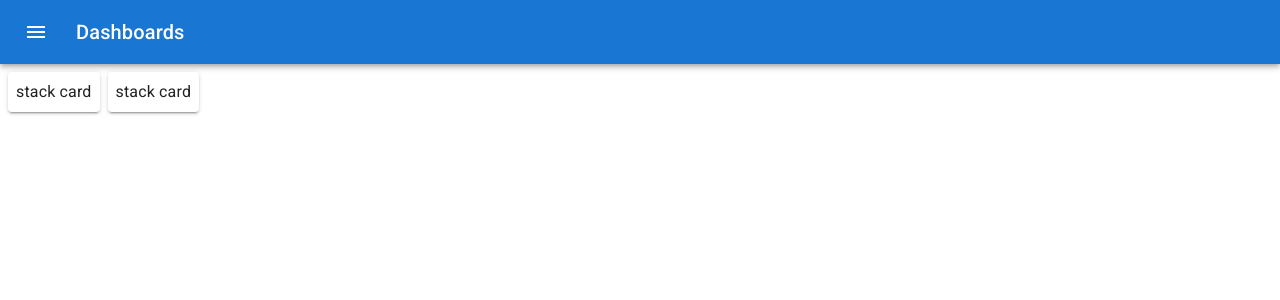
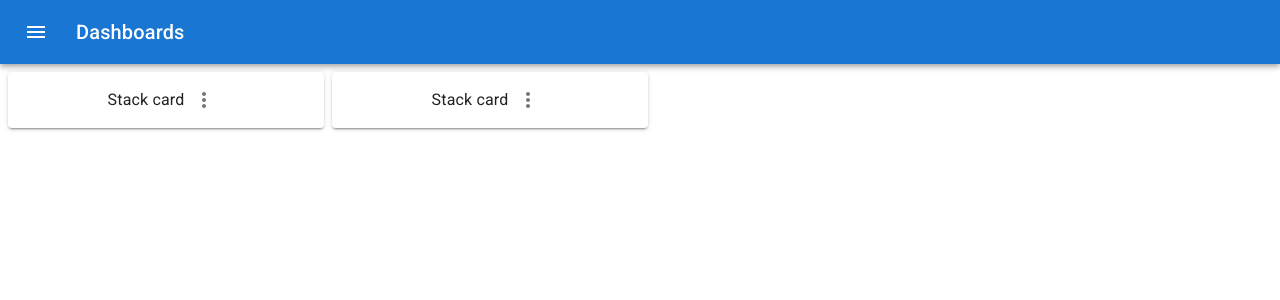
Before and after one commit to tomasz8w/dashboards, a React (Create React App) app: page / in a window 1280 px wide. Shown: the top 300 px of the page. Built offline with nearby package versions, Linux system fonts and the light colour scheme.

Commit message:
StackCard styling

```diff
--- a/src/Views/DashboardView/components/StackCard/StackCard.tsx
+++ b/src/Views/DashboardView/components/StackCard/StackCard.tsx
@@ -1,9 +1,24 @@
-import { Paper, Typography } from "@mui/material";
+import { Box, IconButton, Paper, Typography } from "@mui/material";
+import { MoreVert as MoreIcon } from "@mui/icons-material";
 
 const StackCard = () => {
   return (
-    <Paper elevation={2} sx={{ display: "flex", p: 1 }}>
-      <Typography>stack card</Typography>
+    <Paper
+      elevation={2}
+      sx={{
+        display: "flex",
+        p: 1,
+        flex: "auto",
+        maxWidth: "300px",
+        justifyContent: "center",
+      }}
+    >
+      <Box sx={{ display: "flex", flexDirection: "row", alignItems: "center" }}>
+        <Typography>Stack card</Typography>
+        <IconButton>
+          <MoreIcon />
+        </IconButton>
+      </Box>
     </Paper>
   );
 };
```
